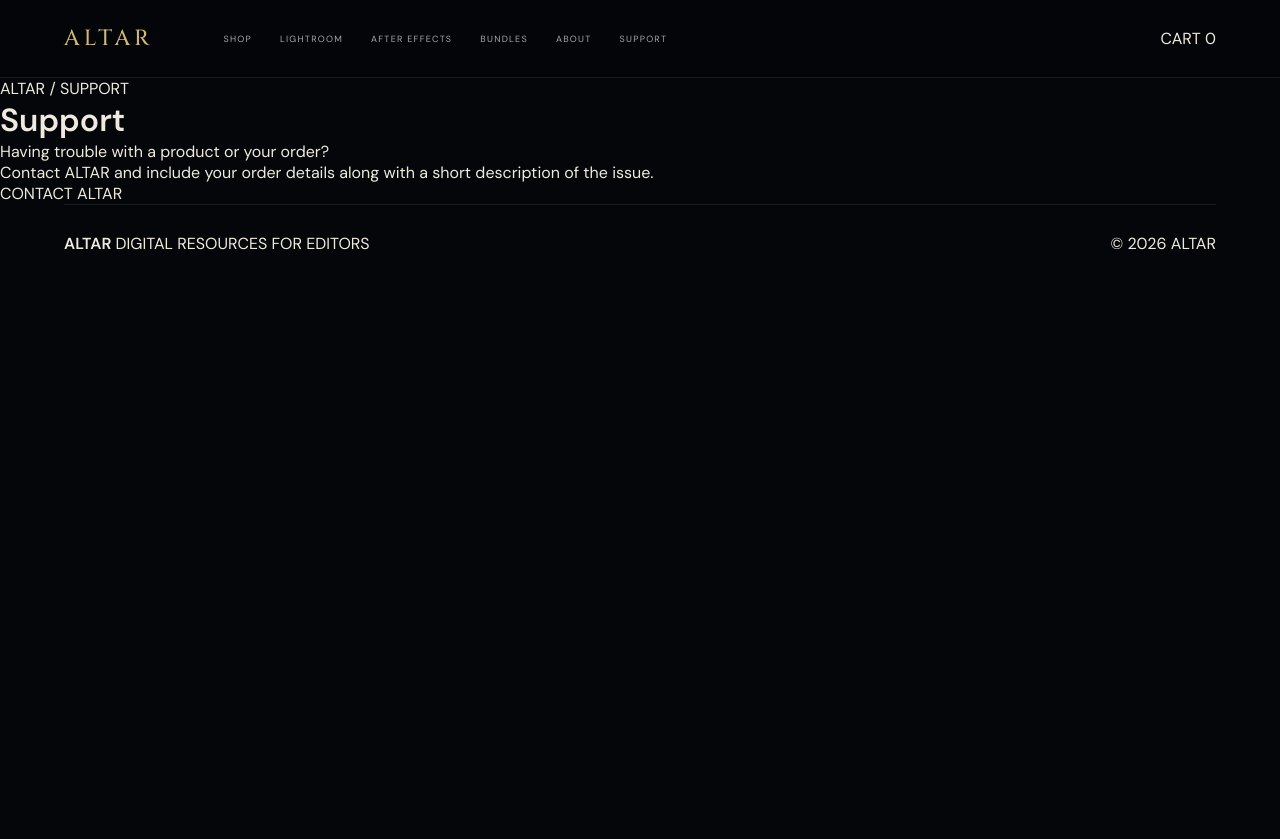
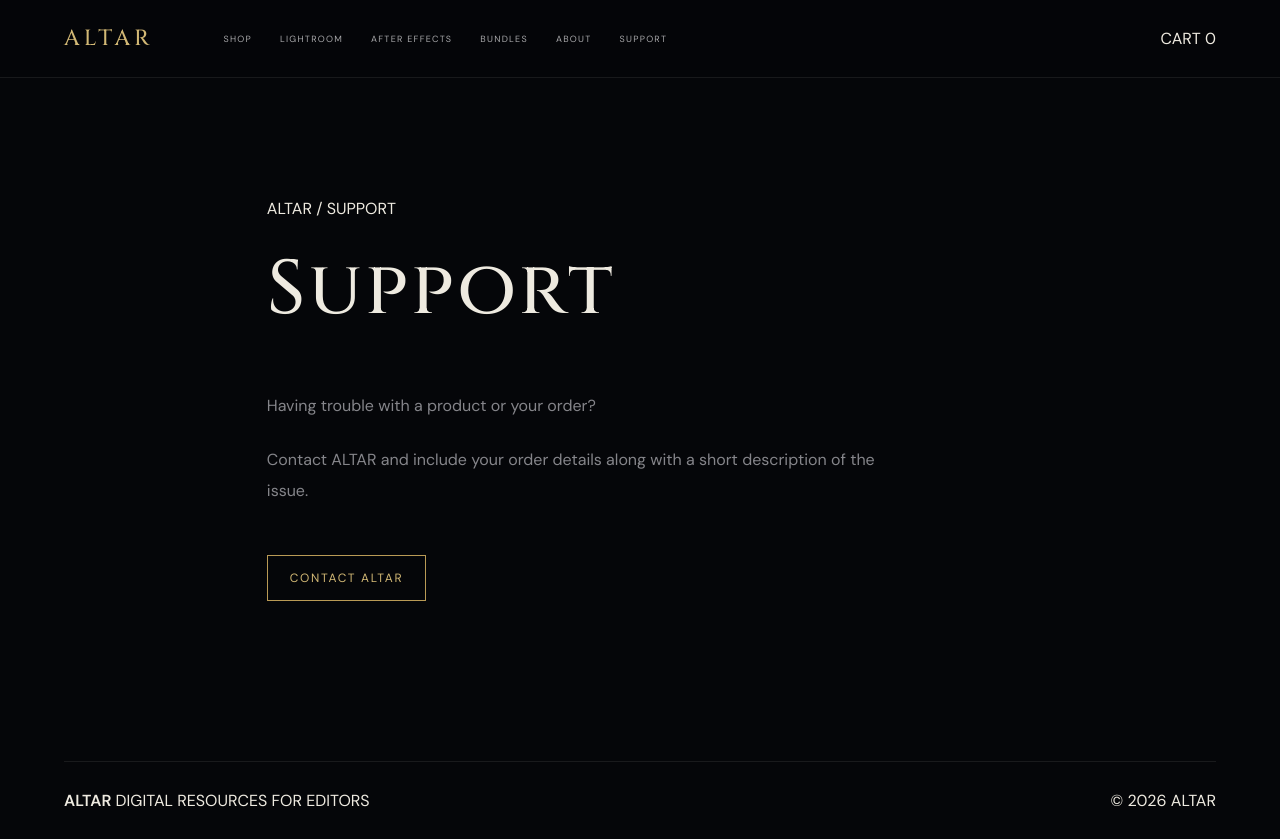
Before and after one commit to mayavintage/altar-studio, a plain HTML site: page support.html in a window 1280 px wide. Before the commit the page ends 800 px from the top, so only its background shows below. Drawn offline with Linux system fonts and the light colour scheme.

Commit message:
style.css

```diff
--- a/css/style.css
+++ b/css/style.css
@@ -625,3 +625,49 @@
     }
 
 }
+
+/* =========================================
+   SIMPLE PAGES
+========================================= */
+
+.simple-page {
+    max-width: 900px;
+    margin: 0 auto;
+    padding: 120px 6vw 160px;
+    min-height: 70vh;
+}
+
+.simple-page h1 {
+    font-family: "Cinzel", serif;
+    font-size: clamp(42px, 6vw, 76px);
+    font-weight: 500;
+    letter-spacing: 0.04em;
+    margin: 20px 0 50px;
+}
+
+.simple-content {
+    max-width: 650px;
+}
+
+.simple-content p {
+    color: var(--muted);
+    font-size: 16px;
+    line-height: 1.9;
+    margin-bottom: 24px;
+}
+
+.support-link {
+    display: inline-block;
+    margin-top: 25px;
+    padding: 14px 22px;
+    border: 1px solid var(--gold);
+    color: var(--gold-light);
+    font-size: 12px;
+    letter-spacing: 0.14em;
+    transition: 0.25s ease;
+}
+
+.support-link:hover {
+    background: var(--gold);
+    color: var(--black);
+}
```
